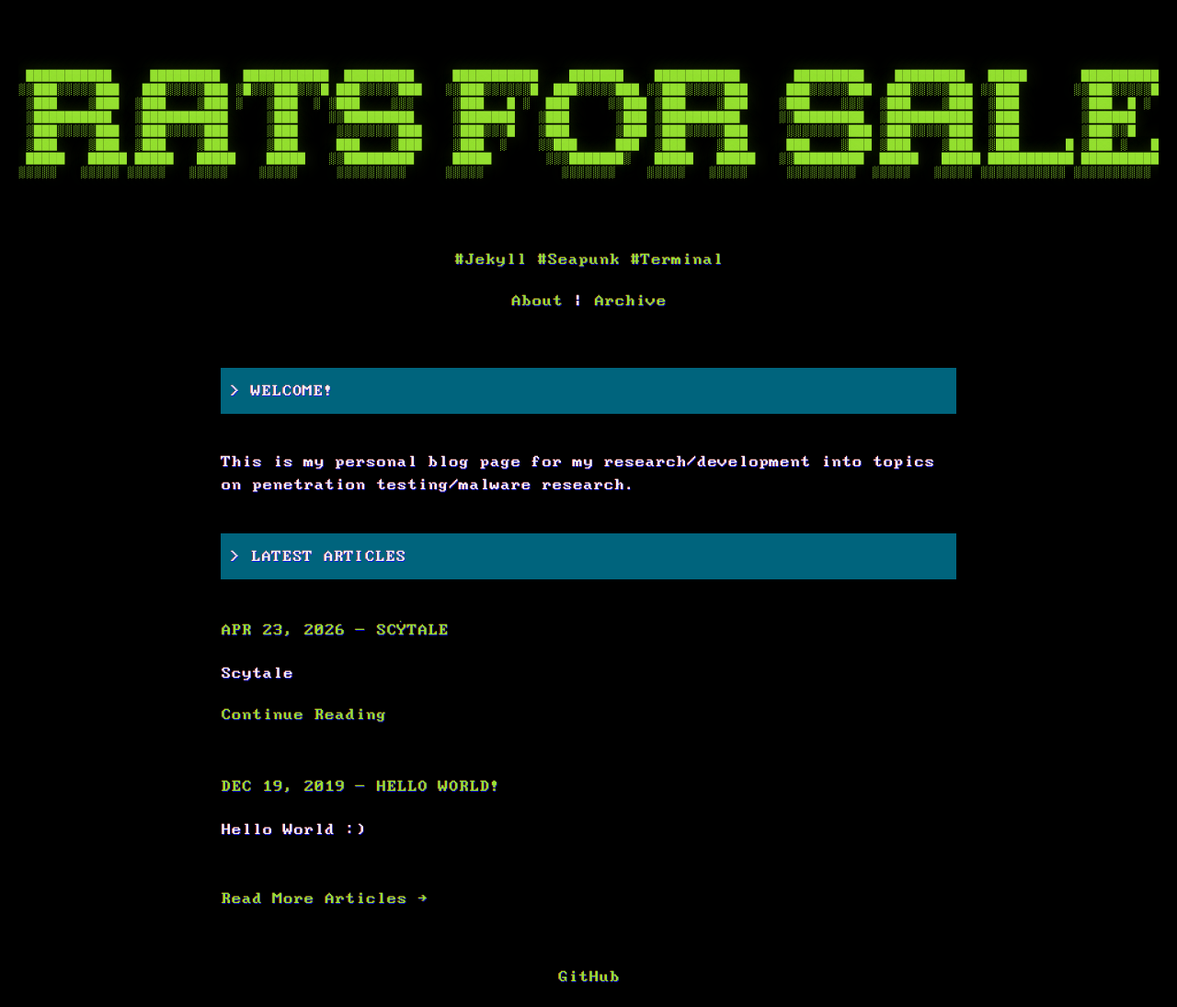
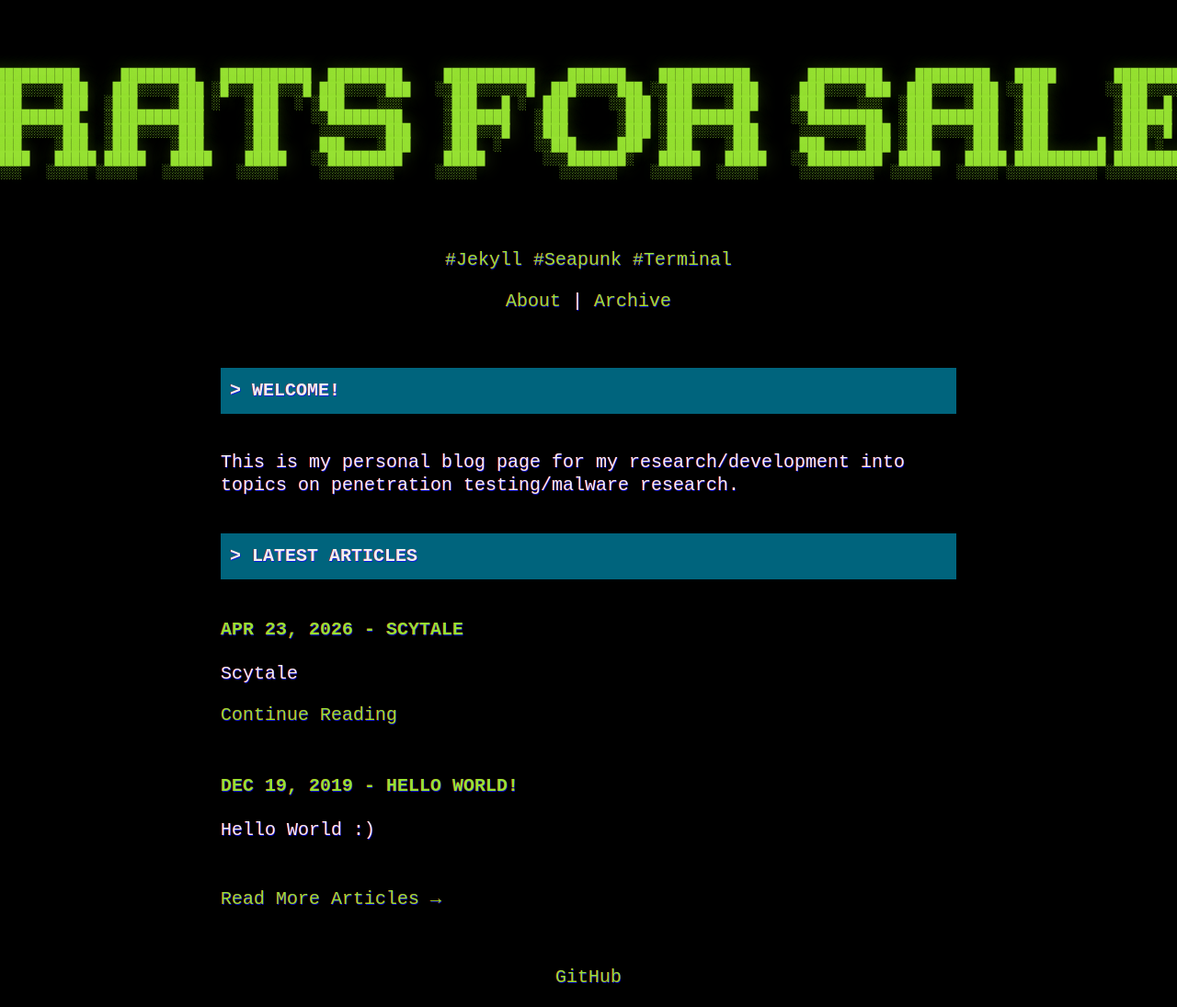
Before and after one commit to absolute-rat/absolute-rat.github.io, a Jekyll site: the page built from index.html, in a window 1280 px wide. Shown: the whole page at 92% size. Built offline with Jekyll 4.4.1, drawn with Linux system fonts in a browser that asks for light colours.

Commit message:
Update main.scss

```diff
--- a/_sass/main.scss
+++ b/_sass/main.scss
@@ -20,7 +20,7 @@
 // reusable elements
 
 @mixin monospace {
-  font-family: 'IBM_MDA', Consolas, Lucida Console, monospace;
+  font-family: 'Fixedsys Excelsior', monospace;
 }
 
 @mixin sm-margin {
```
